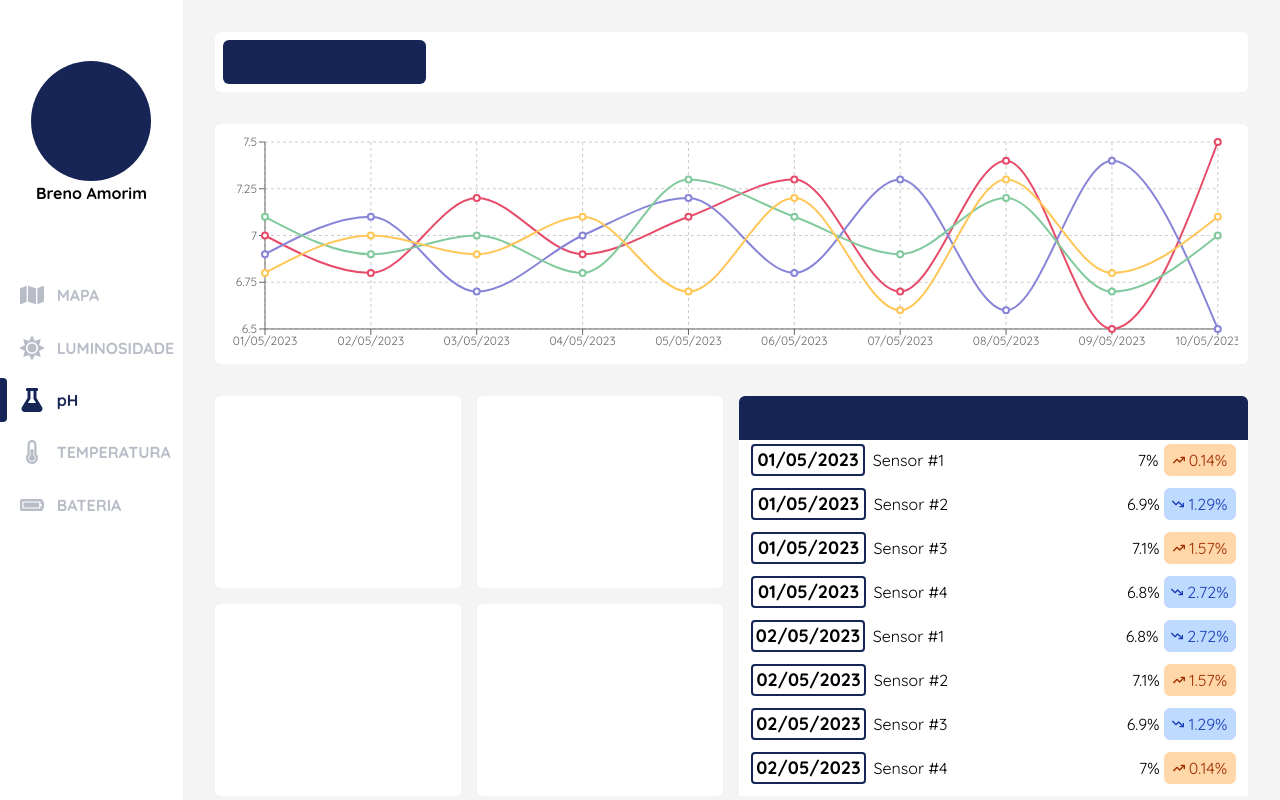
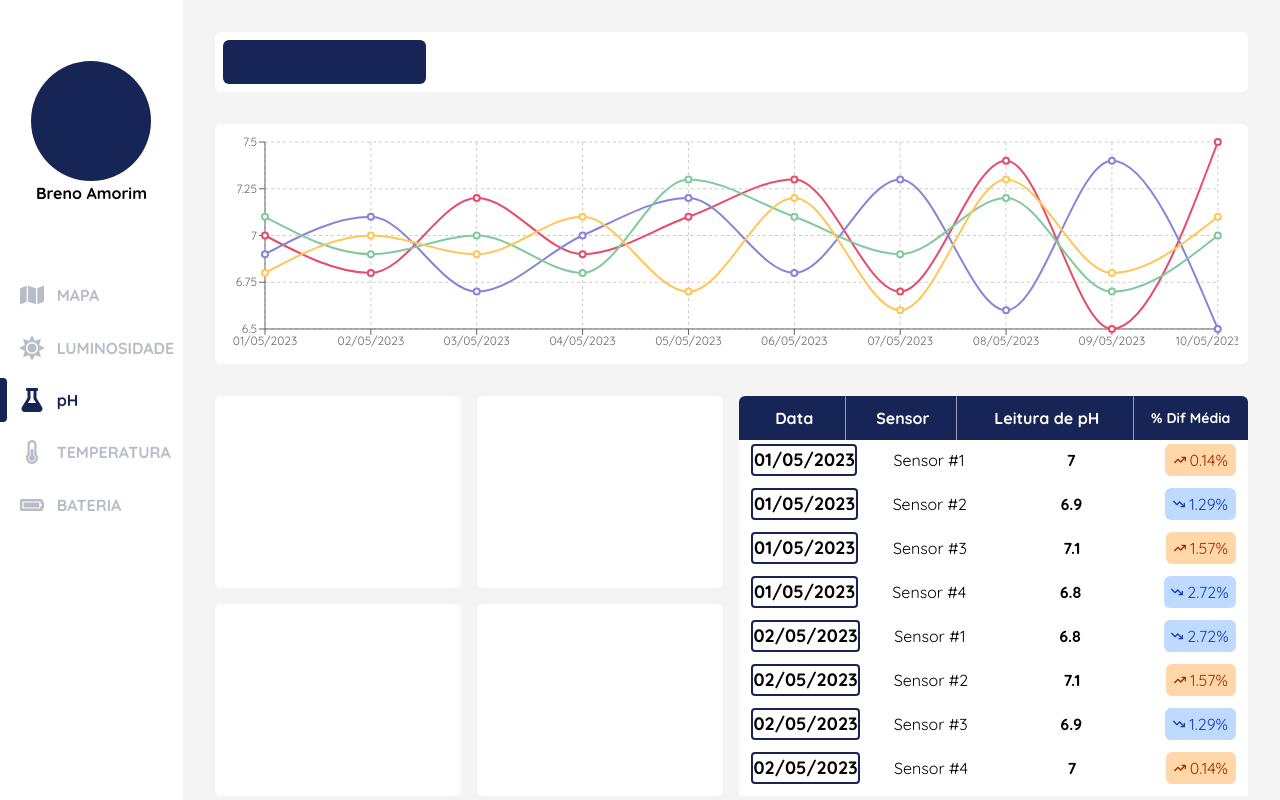
Before and after one commit to RodrigoM2004/smartfarm-reading-mss, a React (Vite) app in the folder frontend/: page /dashboard/ph in a window 1280 px wide. Built offline with nearby package versions, Linux system fonts and the light colour scheme.

Commit message:
fix: finetuning customList

```diff
--- a/frontend/src/pages/dashboard/components/list/customList.jsx
+++ b/frontend/src/pages/dashboard/components/list/customList.jsx
@@ -9,11 +9,30 @@ export default function CustomList({ info }) {
     const { userData, dashboardFilterInitialData, dashboardFilterFinalData } = useUser()
     return (
         <>
-        <div className='w-full h-1/9 bg-blue-950 rounded-t-md flex items-center justify-center'></div>
+        <div className='w-full h-1/9 bg-blue-950 rounded-t-md flex items-center justify-between px-2 text-white '>
+          <div className="font-bold w-[19%] text-center">
+            Data
+          </div>
+          <div className="w-[0.5px] h-full bg-gray-400 rounded-full mr-1"></div>
+          <div className="font-bold w-1/5 text-center">
+            Sensor
+          </div>
+          <div className="w-[0.5px] h-full bg-gray-400 rounded-full mr-1"></div>
+          <div className="font-bold  w-1/3 text-center">
+            Leitura de {(info === "lum" ?  "Luminosidade": info === "temp" ? "Tempratura" : info === "batery" ? "Bateria" : info === "ph" ? "pH" : "")}
+          </div>
+          <div className="w-[0.5px] h-full bg-gray-400 rounded-full mr-1"></div>
+          <div className="font-bold text-sm  w-1/5 text-center">
+            % Dif Média
+          </div>
+
+
+        </div>
         <div className='w-full h-8/9 rounded-b-md flex overflow-y-scroll flex-col items-center gap-1 px-2 '>
 
              {processListData(userData.sensors, info).map((item, index) => {
                 const localDate = new Date(item.date);
+                localDate.setMinutes(localDate.getMinutes() + localDate.getTimezoneOffset());
                 return (
                   <div key={index} className='w-full flex items-center justify-between p-1 flex-row'>
                     <div className='flex items-center'>
@@ -24,12 +43,12 @@ export default function CustomList({ info }) {
                             year: 'numeric',
                           })}
                         </div>
-                          <div className='mr-2 w-[40%] '>
+                          <div className='mr-2 w-[40%] text-center ml-6'>
                             Sensor #{item.sensorId}
                           </div>
                     </div>
-                    <div className="text-end  w-[40%] h-8 flex items-center justify-end ">
-                      {item.value}%
+                    <div className=" w-[40%] h-8 flex items-center justify-center font-bold text-md ">
+                      {item.value} {info === "lum" || info === "batery" ? "%" : info === "temp" ? "°C" : ""}
                     </div>
                     <div
                       className={`p-2 rounded-md w-18 h-8 flex items-center gap-1 justify-center
```
